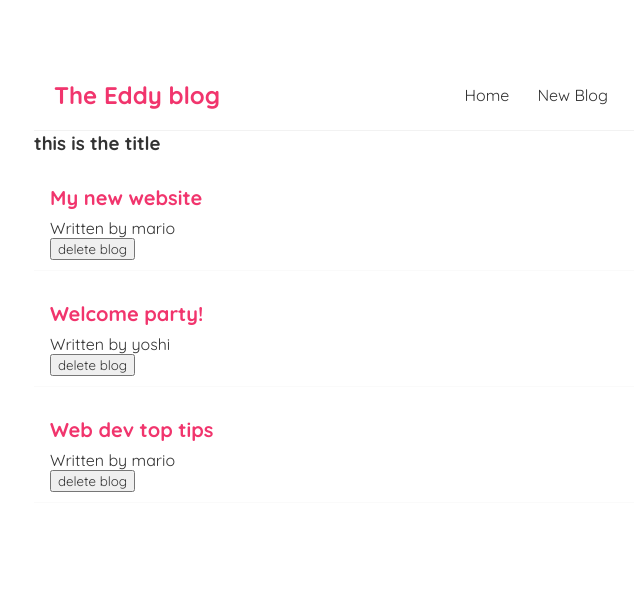
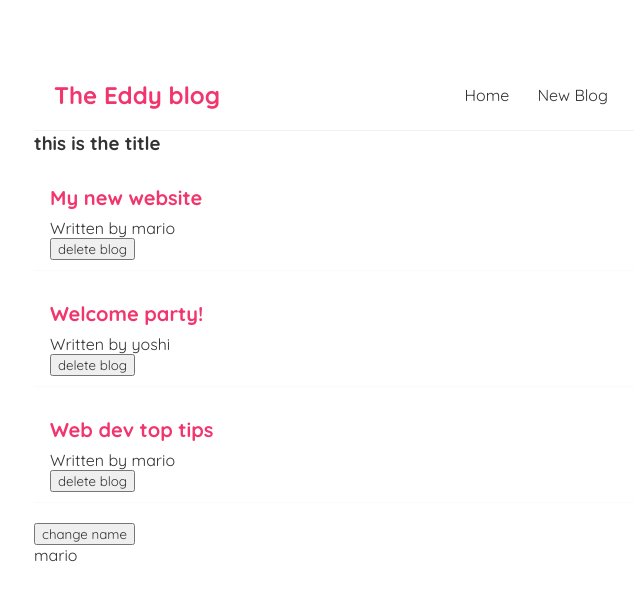
Before and after one commit to EdwinAtieno/React_practicals, a React (Create React App) app: page / in a window 1280 px wide. Shown: the top 600 px of the page, without its empty margins (306-946 px from the left). Built offline with nearby package versions, Linux system fonts and the light colour scheme.

Commit message:
feat(useEffect):usesffect dependancy
+ add new useState

```diff
--- a/src/components/Home.js
+++ b/src/components/Home.js
@@ -1,4 +1,4 @@
-import {useState} from 'react';
+import {useState, useEffect} from 'react';
 import BlogList from "./BlogList";
 
 
@@ -8,14 +8,24 @@
     { title: 'Welcome party!', body: 'lorem ipsum...', author: 'yoshi', id: 2 },
     { title: 'Web dev top tips', body: 'lorem ipsum...', author: 'mario', id: 3 }
   ]);
+    const [name, setName] = useState('mario');
 
     const handleDelete =(id)=>{
         const newBlog = blogs.filter(blog => blog.id !== id)
         setBlogs(newBlog)
     }
+
+    useEffect(()=>{
+        console.log("run fast as you can")
+        console.log(name)
+    }, [name])
+    // empty array makes sure the hook is run only once after the first render
+
     return (
         <div className="home">
             <BlogList blogs={blogs} title="this is the title" handleDelete={handleDelete}/>
+            <button onClick={()=> setName('luigi')}>change name</button>
+            <p>{name}</p>
         </div>);
 }
 
```
